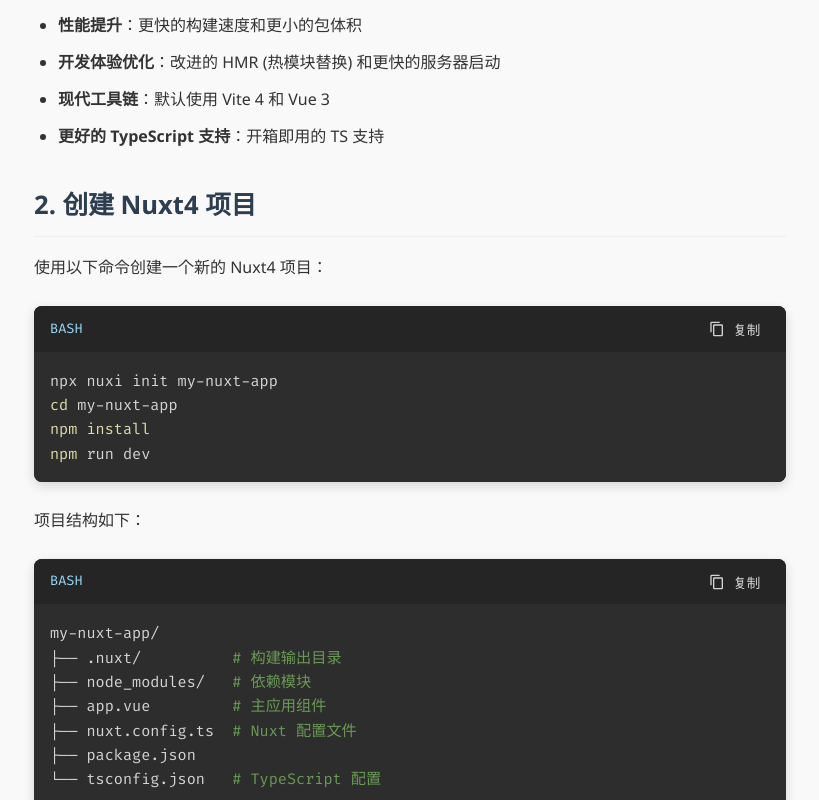
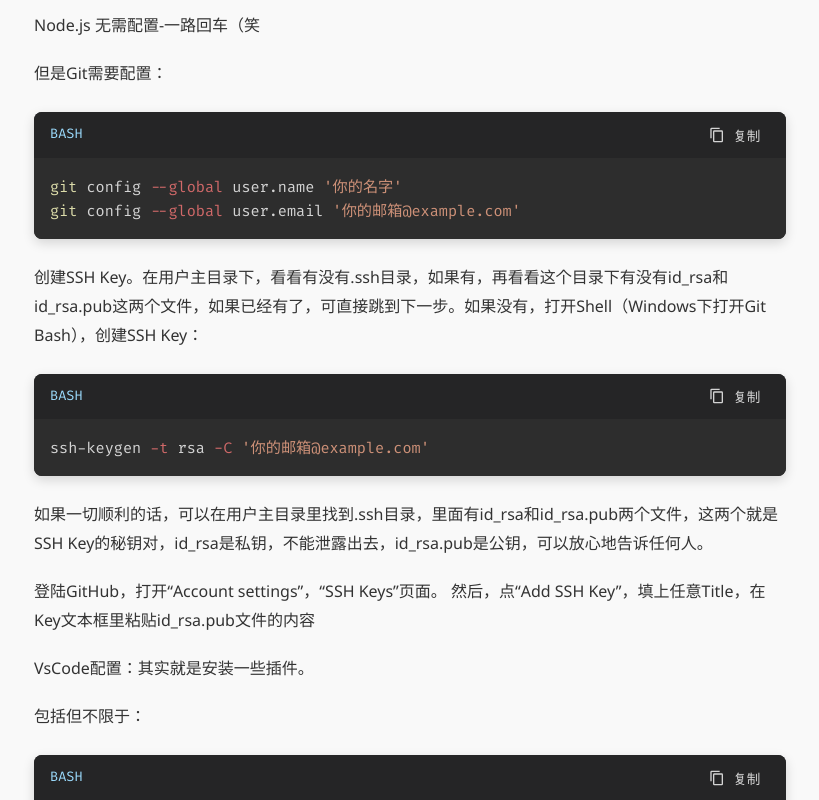
Before and after one commit to NiceHuanYu/HuanYuBlog, a Nuxt app: page /posts/1 in a window 1280 px wide. Shown: the part 840-1640 px from the top of the page, without its empty margins (230-1049 px from the left). Built offline with nearby package versions, Linux system fonts and the light colour scheme.

Commit message:
第一篇帖子修改了

```diff
--- a/app/pages/posts/1.vue
+++ b/app/pages/posts/1.vue
@@ -18,6 +18,36 @@
 
           <p>Nuxt.js 是一个基于 Vue.js 的通用应用框架，最新发布的 Nuxt4 带来了许多令人兴奋的新特性和改进。本文将带您快速入门 Nuxt4 开发。</p>
 
+          <h2>前言：你的准备工作</h2>
+          <p>在开始之前，请确保您已经安装了 Node.js & Git & VSCode。推荐使用最新的 LTS 版本。</p>
+          <p>Node.js 无需配置-一路回车（笑</p>
+          <p>但是Git需要配置：</p>
+          <CodeBlock
+            language="bash"
+            code="git config --global user.name '你的名字'
+git config --global user.email '你的邮箱@example.com'"
+          />
+          <p>创建SSH Key。在用户主目录下，看看有没有.ssh目录，如果有，再看看这个目录下有没有id_rsa和id_rsa.pub这两个文件，如果已经有了，可直接跳到下一步。如果没有，打开Shell（Windows下打开Git Bash），创建SSH Key：</p>
+          <CodeBlock
+            language="bash"
+            code="ssh-keygen -t rsa -C '你的邮箱@example.com'"
+          />
+          <p>如果一切顺利的话，可以在用户主目录里找到.ssh目录，里面有id_rsa和id_rsa.pub两个文件，这两个就是SSH Key的秘钥对，id_rsa是私钥，不能泄露出去，id_rsa.pub是公钥，可以放心地告诉任何人。</p>
+          <p>登陆GitHub，打开“Account settings”，“SSH Keys”页面。
+然后，点“Add SSH Key”，填上任意Title，在Key文本框里粘贴id_rsa.pub文件的内容</p>
+
+          <p>VsCode配置：其实就是安装一些插件。</p>
+          <p>包括但不限于：</p>
+          <CodeBlock
+            language="bash"
+            code="Chinese (Simplified) Language Pack for Visual Studio Code
+HTML CSS Support
+Live Server
+vscode-pdf#unnessary
+Vue Language Features (Volar)
+Vue(official)
+Auto Rename Tag"
+          />
           <h2>1. 为什么选择 Nuxt4？</h2>
 
           <p>Nuxt4 相比前代版本有以下优势：</p>
@@ -46,7 +76,16 @@
             code="my-nuxt-app/
 ├── .nuxt/          # 构建输出目录
 ├── node_modules/   # 依赖模块
-├── app.vue         # 主应用组件
+├── public/         # 静态资源目录
+├── app/
+    ├── components/     # Vue 组件
+    ├── layouts/        # 布局组件
+    ├── pages/          # 页面组件
+    ├── plugins/        # 插件
+    ├── store/          # Vuex 状态管理
+    ├── middleware/     # 中间件
+    ├── assets/         # 静态资源（图片、样式等）
+    ├── app.vue         # 主应用组件
 ├── nuxt.config.ts  # Nuxt 配置文件
 ├── package.json
 └── tsconfig.json   # TypeScript 配置"
@@ -123,7 +162,9 @@
 
           <h2>结语</h2>
 
-          <p>Nuxt4 为 Vue 开发者提供了更强大、更高效的开发体验。本文只是入门介绍，更多高级特性如中间件、插件、模块等将在后续文章中探讨。</p>
+          <p>Nuxt4 为 Vue 开发者提供了更强大、更高效的开发体验。本文只是入门介绍，更多高级特性如中间件、插件、模块等,可以访问
+            <u><a href="https://nuxt.com.cn/docs/4.x/guide/" target="_blank">Nuxt4的官方指导文件</a></u>
+          </p>
 
           <div class="post-tags">
             <span class="tag">#Nuxt4</span>
```
